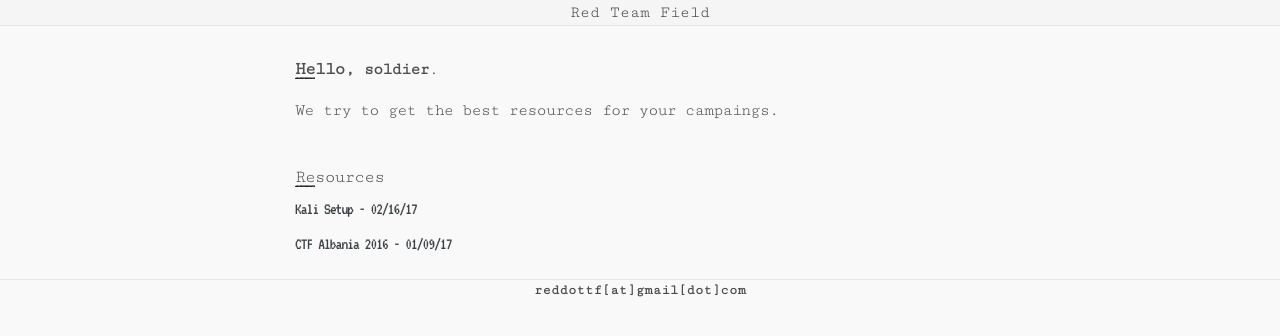
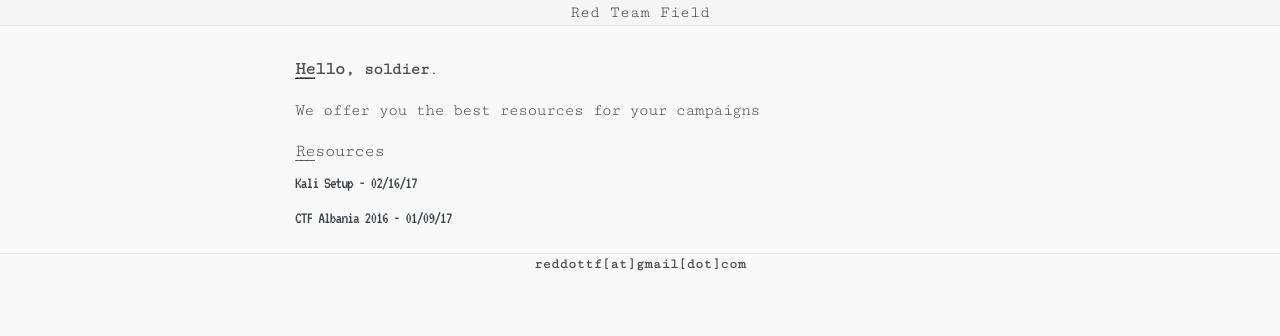
Before and after one commit to redtf/redtf.github.io, a Jekyll site: the page built from index.html, in a window 1280 px wide. Shown: the top 336 px of the page. Built offline with Jekyll 4.4.1, drawn with Linux system fonts in a browser that asks for light colours; some web fonts are replaced; the list of posts is cut into pages by our own code.

Commit message:
Updated index.html

```diff
--- a/index.html
+++ b/index.html
@@ -8,7 +8,7 @@ published: true
           <div class="content-col">
             <div class="dummy">
               <p><b><span class="big">Hello,</span> soldier</b>.</p>
-              <p>We try to get the best resources for your campaings.<br><br></p>
+              <p>We offer you the best resources for your campaigns</p>
               <span class="big">Resources</span></b>
 
               <ul class="post-list">{% for post in paginator.posts %}
```
